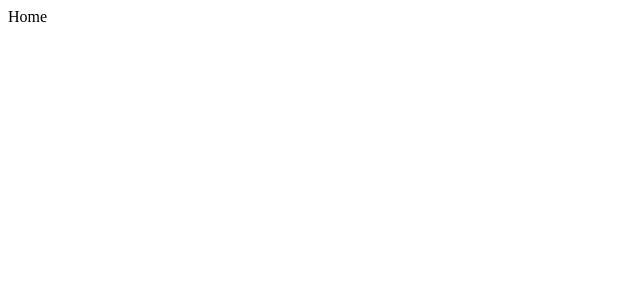
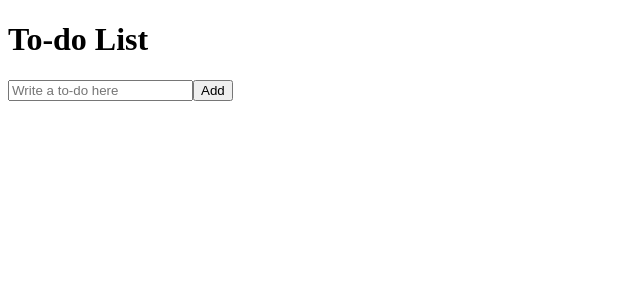
Before and after one commit to dev-song/vanilla-redux, a React (Create React App) app: page / in a window 1280 px wide. Shown: the top 300 px of the page, without its empty margins (0-640 px from the left). Built offline with nearby package versions, Linux system fonts and the light colour scheme.

Commit message:
Remake To do list with React

```diff
--- a/src/routes/Home.js
+++ b/src/routes/Home.js
@@ -1 +1,32 @@
-export default () => 'Home';
+import React, { useState } from 'react';
+
+function Home() {
+  const [text, setText] = useState('');
+
+  function onChange(e) {
+    setText(e.target.value);
+  }
+  function onSubmit(e) {
+    e.preventDefault();
+
+    // Do something with event or variables
+  }
+
+  return (
+    <>
+      <h1>To-do List</h1>
+      <form onSubmit={onSubmit}>
+        <input
+          type="text"
+          value={text}
+          onChange={onChange}
+          placeholder="Write a to-do here"
+        />
+        <button>Add</button>
+      </form>
+      <ul></ul>
+    </>
+  );
+}
+
+export default Home;
```
Also changed, not shown: public/index.html (+0 -8 lines).
